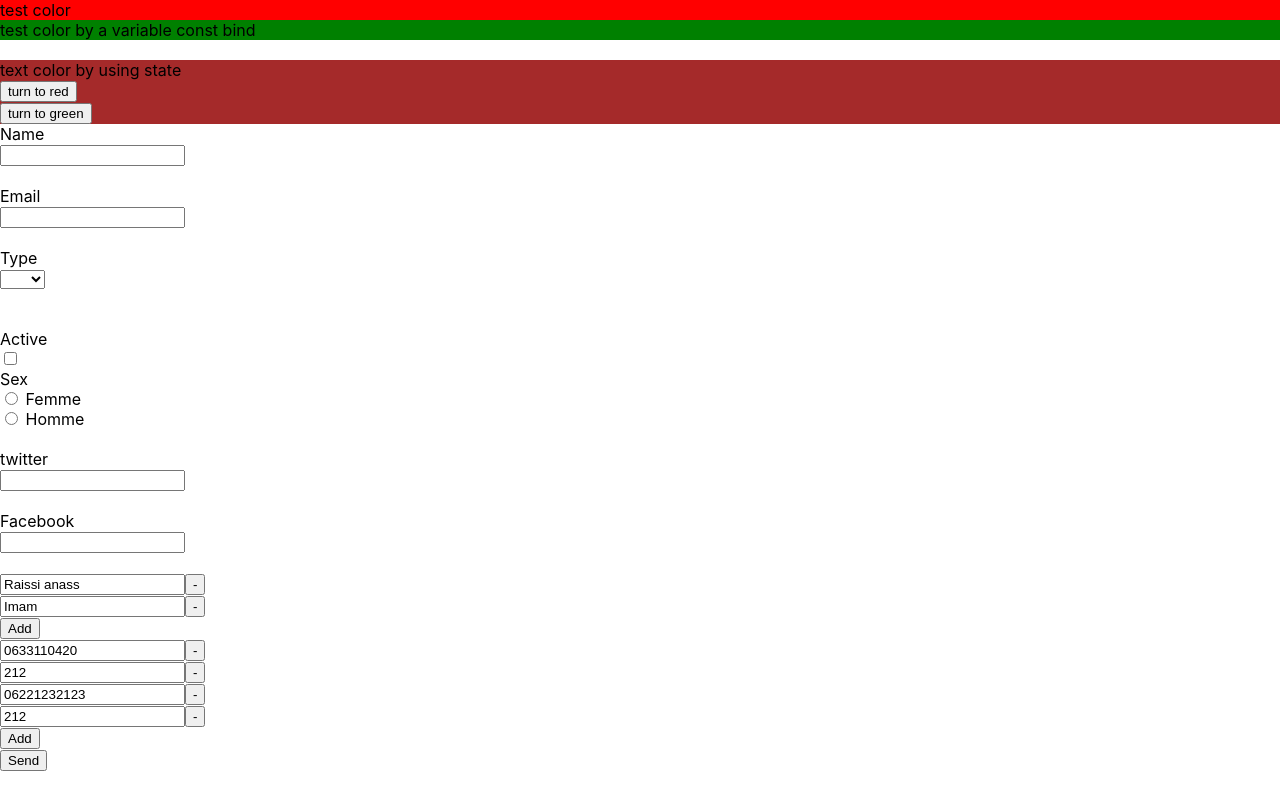
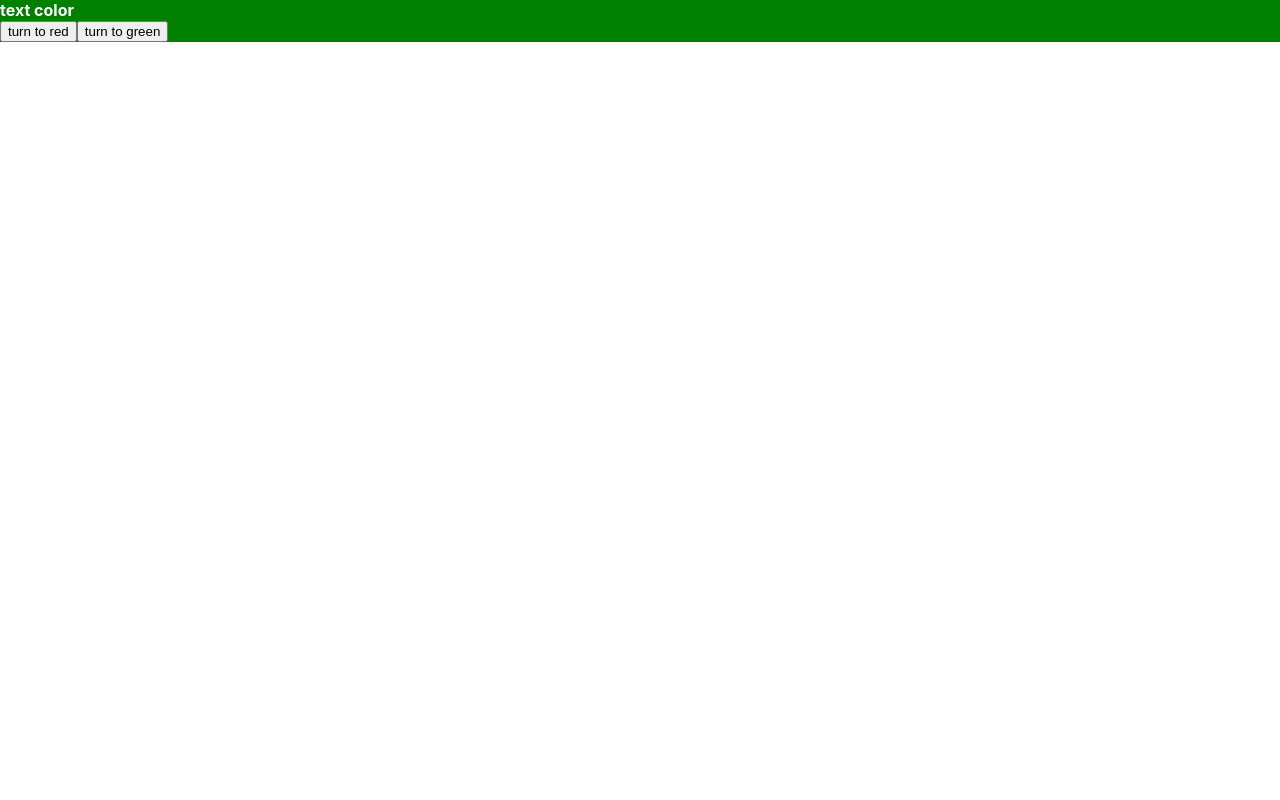
Before and after one commit to anassraissi/formik_library_app, a React (Create React App) app: page / in a window 1280 px wide. Built offline with nearby package versions, Linux system fonts and the light colour scheme.

Commit message:
set style dynimicly

```diff
--- /dev/null
+++ b/src/Style.js
@@ -0,0 +1,24 @@
+import React, { Component } from 'react';
+import './styles.css';  // use style just in this component;
+
+class Style extends Component {
+    state={
+            active:true
+        }
+        //  this exemple for set style dynamicely and change their value
+
+    render() {
+        const style={color:'white', fontWeight:'bold'}
+        return (
+            <div className="Style">
+                <div className={this.state.active ? 'green': 'red'} style={style}>
+                    text color <br></br>
+                    <button onClick={()=>{this.setState({active:!this.state.active})}}> turn to red</button>
+                    <button onClick={()=>{this.setState({active:!this.state.active})}}> turn to green</button>
+                </div>
+            </div>
+
+        )
+    }
+}
+export default Style;
--- a/src/index.js
+++ b/src/index.js
@@ -3,11 +3,13 @@ import ReactDOM from 'react-dom/client';
 import './index.css';
 import App from './App';
 import reportWebVitals from './reportWebVitals';
+import Style from './Style';
 
 const root = ReactDOM.createRoot(document.getElementById('root'));
 root.render(
   <React.StrictMode>
-    <App />
+    {/* <App /> */}
+    <Style />
   </React.StrictMode>
 );
 
```
